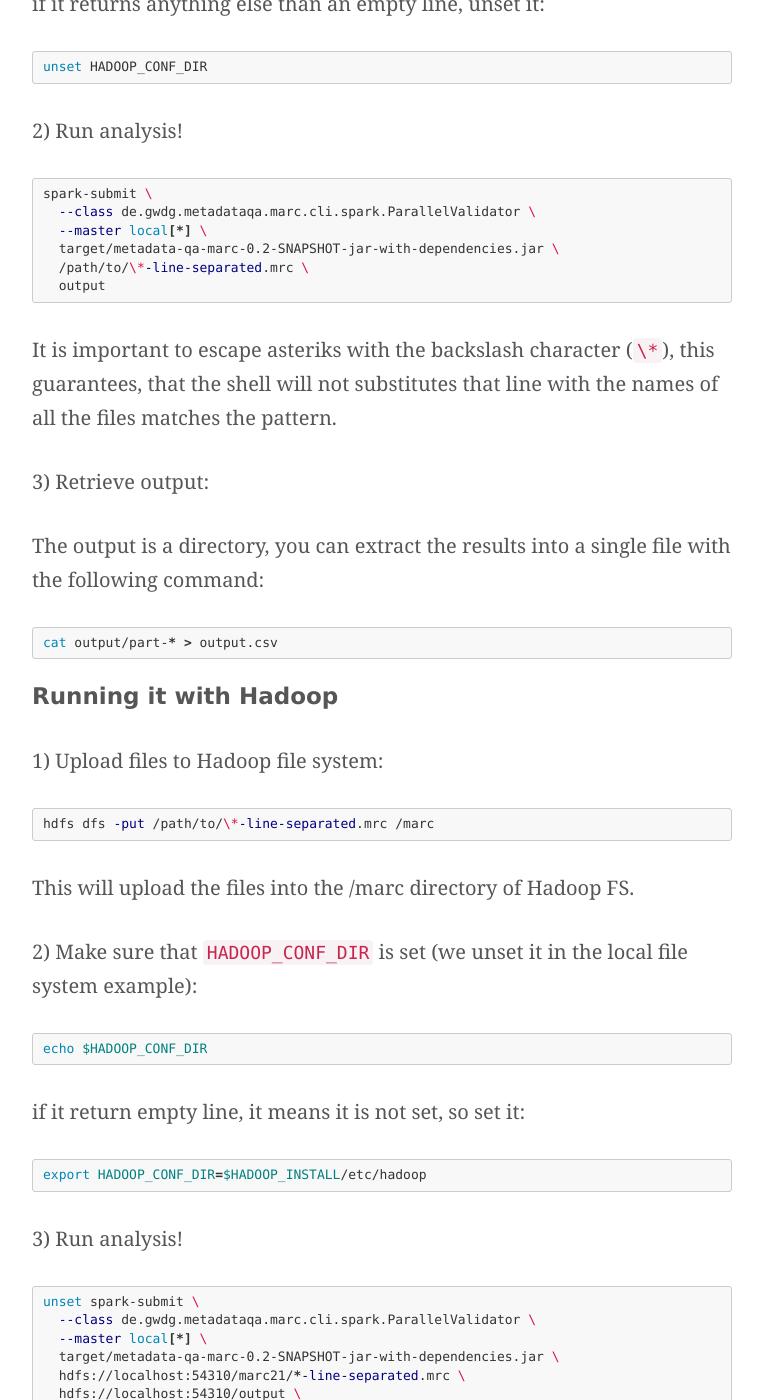
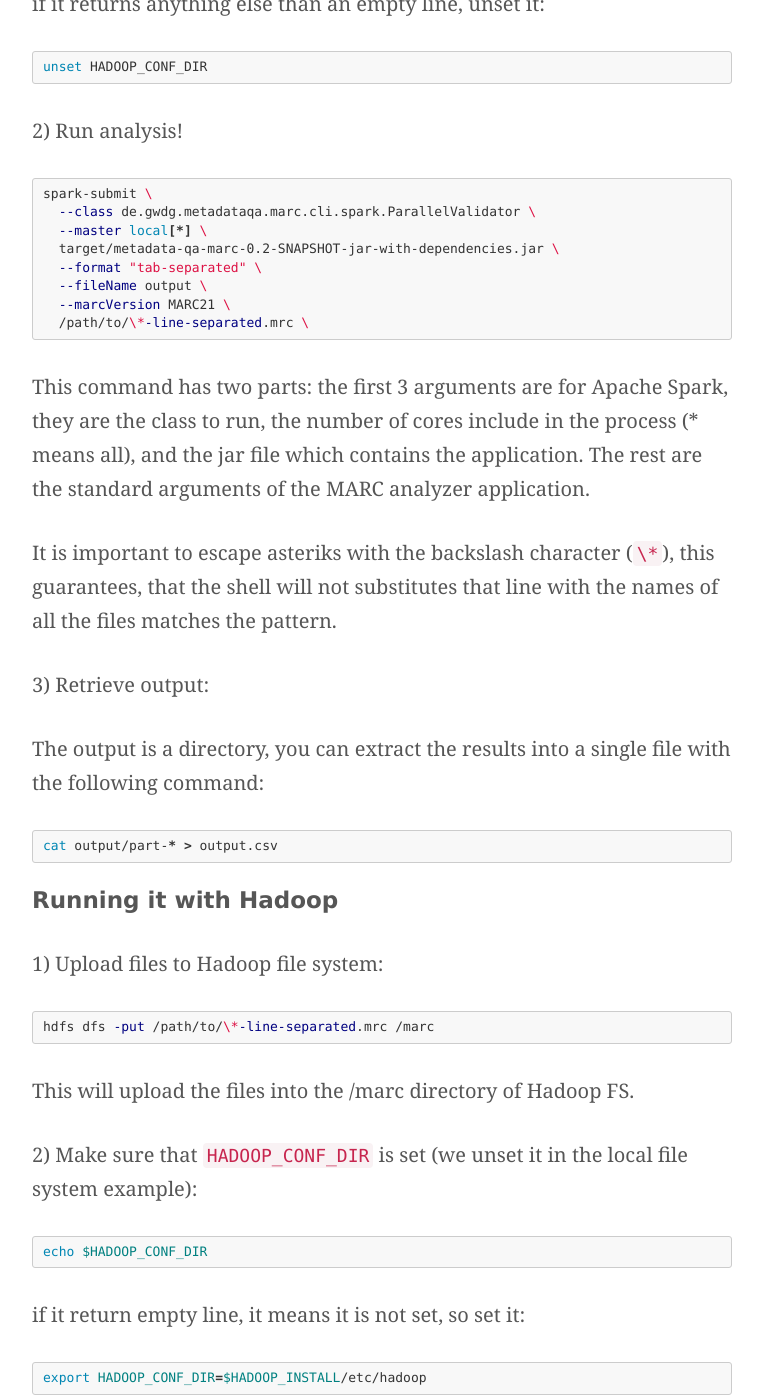
Before and after one commit to pkiraly/pkiraly.github.io, a Jekyll site: the page built from _posts/2018-01-18-marc21-in-spark.md, in a window 1280 px wide and 1400 px high, scrolled down 1718 px. Shown: the whole window, without its empty margins (258-1021 px from the left). Built offline with Jekyll 4.4.1, drawn with Linux system fonts in a browser that asks for light colours; nearby versions of some CDN libraries; some web fonts are replaced; comment, search, counter and statistics services are not loaded; some of the changed text lies outside the part shown.

Commit message:
Update 2018-01-18-marc21-in-spark.md

````diff
--- a/_posts/2018-01-18-marc21-in-spark.md
+++ b/_posts/2018-01-18-marc21-in-spark.md
@@ -61,9 +61,13 @@ spark-submit \
   --class de.gwdg.metadataqa.marc.cli.spark.ParallelValidator \
   --master local[*] \
   target/metadata-qa-marc-0.2-SNAPSHOT-jar-with-dependencies.jar \
+  --format "tab-separated" \
+  --fileName output \
+  --marcVersion MARC21 \
   /path/to/\*-line-separated.mrc \
-  output
 ```
+
+This command has two parts: the first 3 arguments are for Apache Spark, they are the class to run, the number of cores include in the process (* means all), and the jar file which contains the application. The rest are the standard arguments of the MARC analyzer application.
 
 It is important to escape asteriks with the backslash character (`\*`), this guarantees, that the shell will
 not substitutes that line with the names of all the files matches the pattern.
@@ -104,8 +108,10 @@ spark-submit \
   --class de.gwdg.metadataqa.marc.cli.spark.ParallelValidator \
   --master local[*] \
   target/metadata-qa-marc-0.2-SNAPSHOT-jar-with-dependencies.jar \
+  --format "tab-separated" \
+  --fileName hdfs://localhost:54310/output \
+  --marcVersion MARC21 \
   hdfs://localhost:54310/marc21/*-line-separated.mrc \
-  hdfs://localhost:54310/output \
 ```
 
 4) Retrieve output:
````
